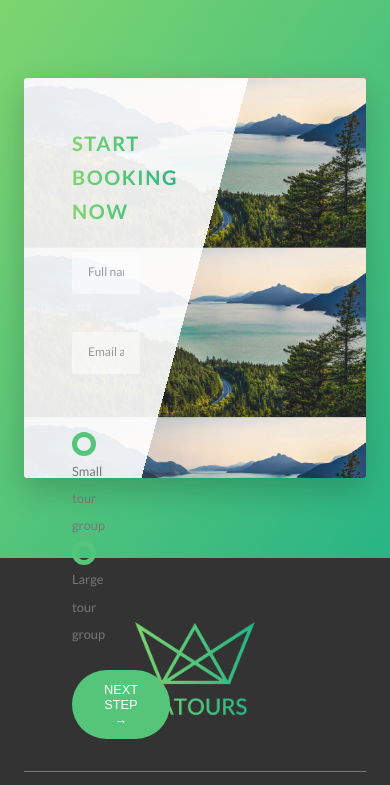
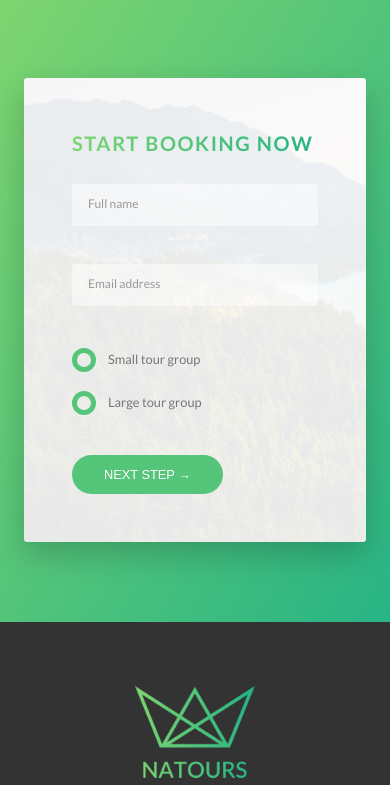
Before and after one commit to valerier2000/Natours, a website: page index.html in a window 390 px wide. Shown: the part 5819-6604 px from the top of the page. Drawn offline with Linux system fonts and the light colour scheme.

Commit message:
Write Media Queries for Booking Section

```diff
--- a/sass/components/_form.scss
+++ b/sass/components/_form.scss
@@ -15,6 +15,10 @@
     width: 90%;
     display: block;
     transition: all 0.3s;
+
+    @include respond(tab-port) {
+      width: 100%;
+    }
 
     &:focus {
       outline: none;
@@ -49,6 +53,11 @@
   &__radio-group {
     width: 49%;
     display: inline-block;
+
+    @include respond(tab-port) {
+      width: 100%;
+      margin-bottom: 2rem;
+    }
   }
 
   &__radio-input {
--- a/sass/pages/_home.scss
+++ b/sass/pages/_home.scss
@@ -73,10 +73,36 @@
   border-radius: 3px;
   box-shadow: 0 1.5rem 4rem rgba($color-black, 0.2);
 
-  height: 50rem;
+  @include respond(tab-land) {
+    background-image: linear-gradient(
+        105deg,
+        rgba($color-white, 0.9) 0%,
+        rgba($color-white, 0.9) 65%,
+        transparent 65%
+      ),
+      url(../img/nat-10.jpg);
+    background-size: cover;
+  }
+
+  @include respond(tab-port) {
+    background-image: linear-gradient(
+        to right,
+        rgba($color-white, 0.9) 0%,
+        rgba($color-white, 0.9) 100%
+      ),
+      url(../img/nat-10.jpg);
+  }
 
   &__form {
     width: 50%;
     padding: 6rem;
+
+    @include respond(tab-land) {
+      width: 65%;
+    }
+
+    @include respond(tab-port) {
+      width: 100%;
+    }
   }
 }
```
Also changed, not shown: css/style.css, 1 other file.
